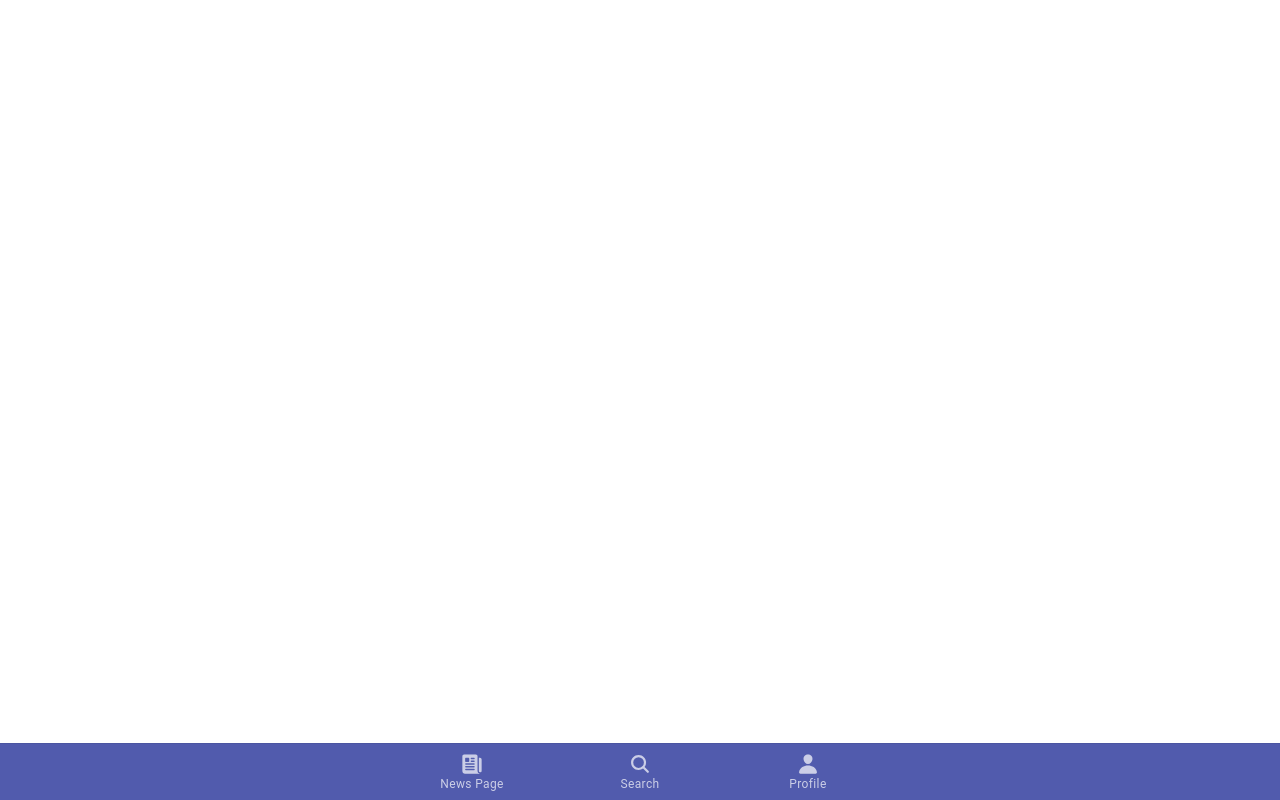
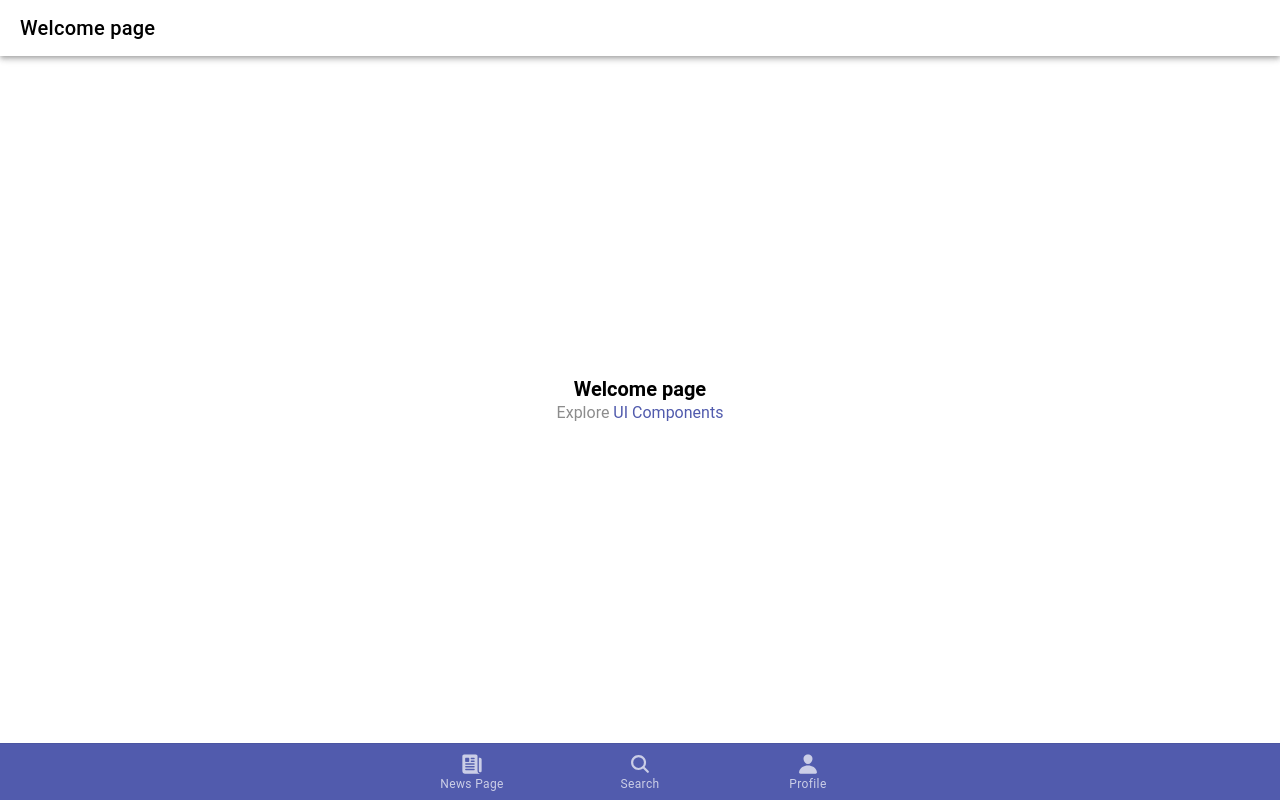
Before and after one commit to nellin22/NewsApp, a React (Vite) app: page /Welcome in a window 1280 px wide. Built offline with nearby package versions, Linux system fonts and the light colour scheme.

Commit message:
welcome page and navigation

```diff
--- a/src/App.tsx
+++ b/src/App.tsx
@@ -1,6 +1,5 @@
 import { Redirect, Route } from 'react-router-dom';
-import {
-  IonApp,
+import { IonApp,
   IonIcon,
   IonLabel,
   IonRouterOutlet,
@@ -15,6 +14,7 @@ import Tab1 from './pages/Tab1';
 import Tab2 from './pages/Tab2';
 import Tab3 from './pages/Tab3';
 import Signup from './pages/Signup';
+import Welcome from './pages/Welcome';
 
 /* Core CSS required for Ionic components to work properly */
 import '@ionic/react/css/core.css';
@@ -65,6 +65,9 @@ const App: React.FC = () => (
           <Route exact path="/">
             <Redirect to="/tab1" />
           </Route>
+          <Route exact path="/Welcome">
+            <Welcome/>
+          </Route>
           <Route path="/Signup">
             <Signup/>
           </Route>
--- a/src/pages/Signup.tsx
+++ b/src/pages/Signup.tsx
@@ -1,7 +1,22 @@
-import { IonContent, IonPage, IonButton, IonCard, IonCardContent, IonCardHeader, IonCardSubtitle, IonCardTitle, IonItem, IonInput } from '@ionic/react';
+import { IonContent,
+  IonPage,
+  IonButton,
+  IonCard,
+  IonCardContent,
+  IonCardHeader,
+  IonCardSubtitle,
+  IonCardTitle,
+  IonItem,
+  IonInput } from '@ionic/react';
+import { useHistory } from 'react-router-dom';
 import './Signup.css';
 
 const Signup: React.FC = () => {
+  const history = useHistory();
+
+  const handleSignup = () => {
+    history.push('/welcome');
+  };
   return (
     <IonPage>
       <IonContent fullscreen>
@@ -12,16 +27,24 @@ const Signup: React.FC = () => {
                 </IonCardHeader>
                 <IonCardContent>
                   <IonItem>
-                    <IonInput label="Email" labelPlacement="stacked" type="email" placeholder="email@domain.com"></IonInput>
+                    <IonInput label="Email"
+                    labelPlacement="stacked"
+                    type="email"
+                    placeholder="email@domain.com"></IonInput>
                   </IonItem>
                   <IonItem>
-                    <IonInput label="Password" labelPlacement="stacked" type="password" value="password"></IonInput>
+                    <IonInput label="Password"
+                    labelPlacement="stacked"
+                    type="password"
+                    value="password"></IonInput>
                   </IonItem>
                   <IonItem>
                     <IonInput label="Password Confirmation"
-                    labelPlacement="stacked" type="password" value="password"></IonInput>
+                    labelPlacement="stacked"
+                    type="password"
+                    value="password"></IonInput>
                   </IonItem>
-                  <IonButton fill="solid" expand="full">Sign Up</IonButton>
+                  <IonButton fill="solid" expand="full" onClick={handleSignup}>Sign Up</IonButton>
                   <IonCardSubtitle>Already have an account? Login!</IonCardSubtitle>
                 </IonCardContent>
             </IonCard>
--- /dev/null
+++ b/src/pages/Welcome.tsx
@@ -0,0 +1,24 @@
+import { IonContent, IonHeader, IonPage, IonTitle, IonToolbar } from '@ionic/react';
+import ExploreContainer from '../components/ExploreContainer';
+import './Welcome.css';
+
+const Welcome: React.FC = () => {
+  return (
+    <IonPage>
+      <IonHeader>
+        <IonToolbar>
+          <IonTitle>Welcome page</IonTitle>
+        </IonToolbar>
+      </IonHeader>
+      <IonContent fullscreen>
+        <IonHeader collapse="condense">
+          <IonToolbar color="custom-tab-bar">
+            <IonTitle size="large">Welcome page</IonTitle>
+          </IonToolbar>
+        </IonHeader>
+        <ExploreContainer name="Welcome page" />
+      </IonContent>
+    </IonPage>
+  );
+};
+export default Welcome;
```
Also changed, not shown: src/pages/Welcome.css (added).
